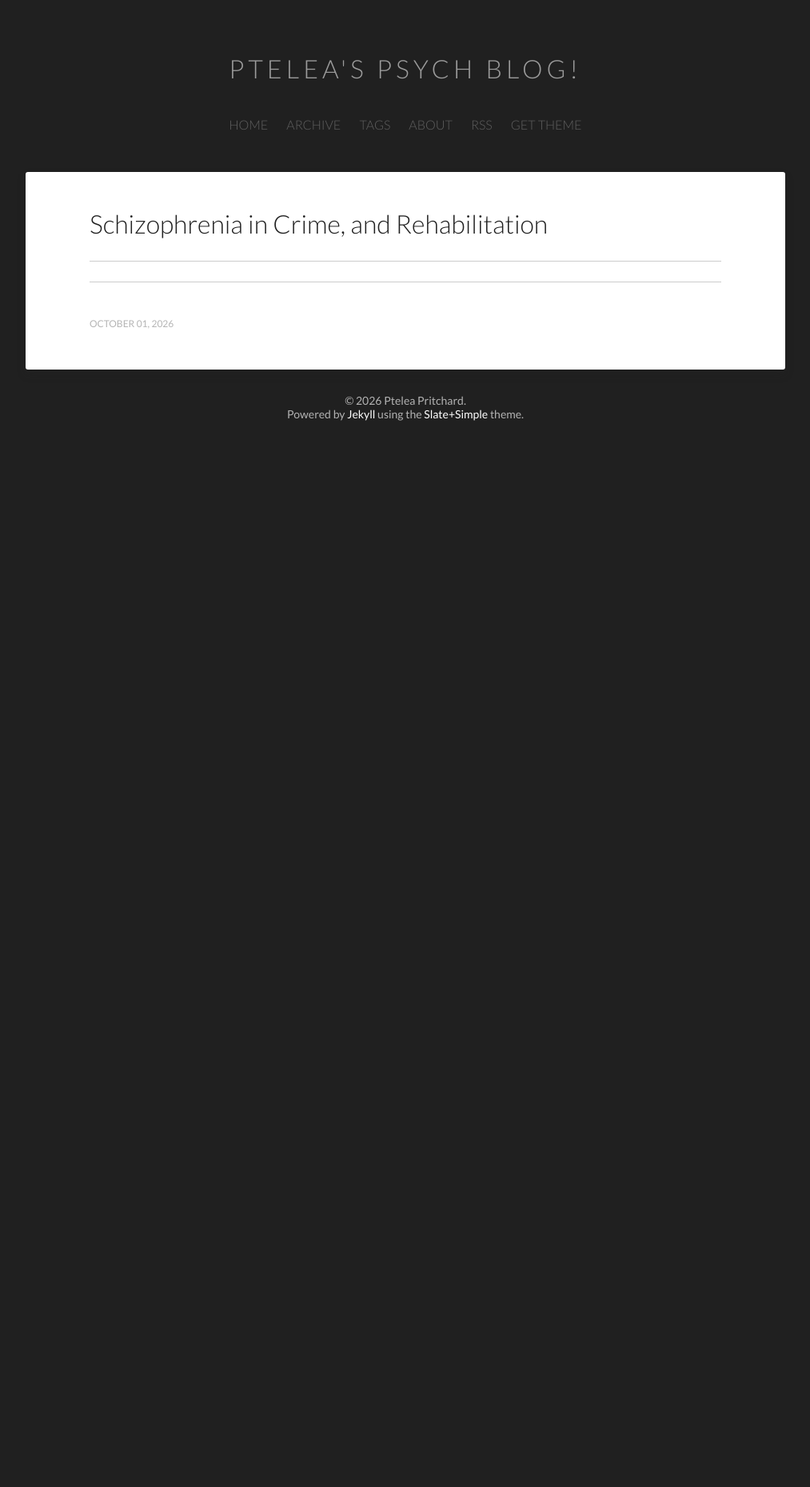
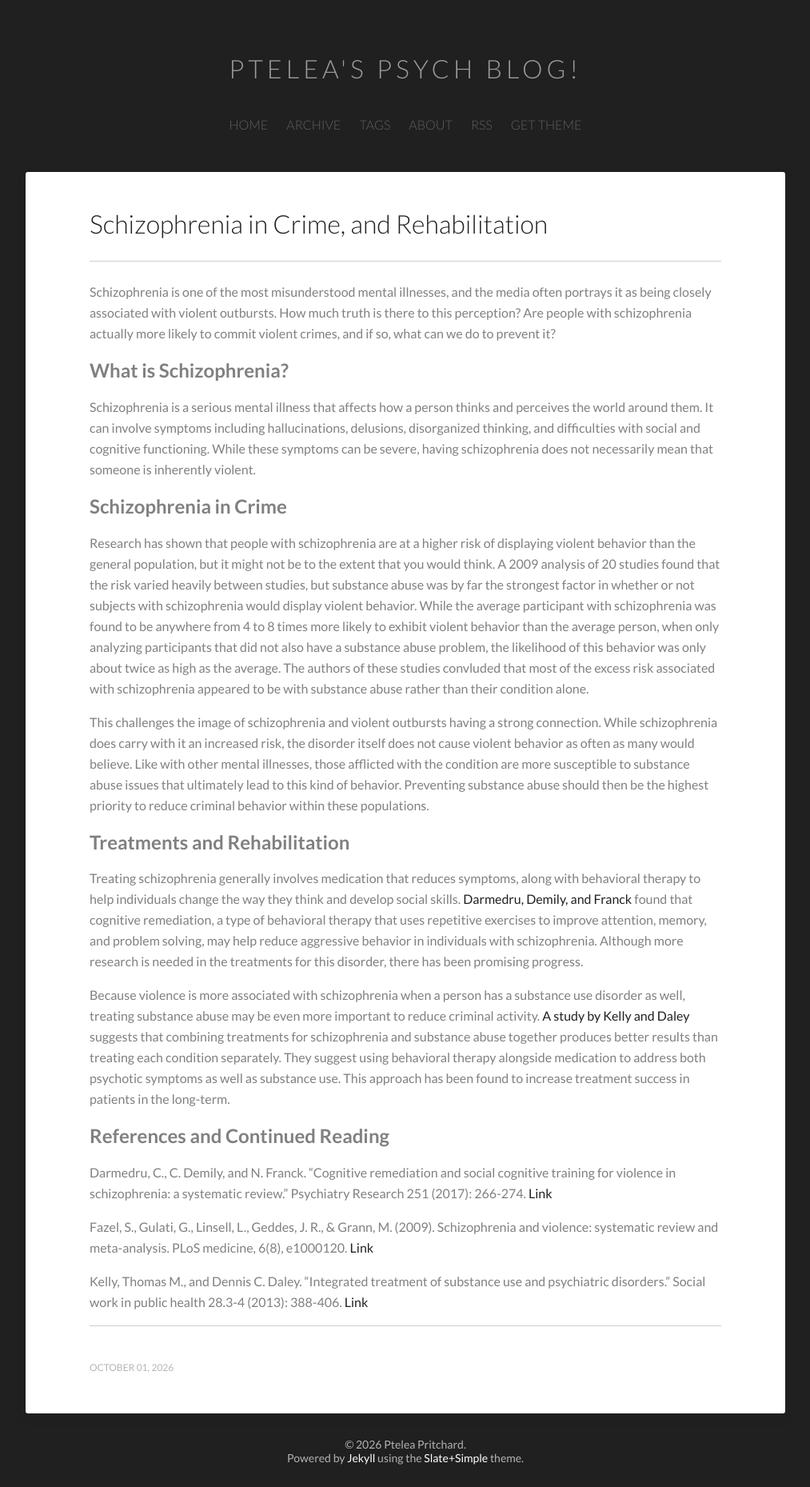
Before and after one commit to pteleapritchard/pteleapritchard.github.io, a Jekyll site: the page built from _posts/2026-10-01-schizophrenia-in-crime.md, in a window 1280 px wide. Shown: the whole page at 80% size, without its empty margins (133-1146 px from the left). Built offline with Jekyll 4.4.1, drawn with Linux system fonts in a browser that asks for light colours; before the commit the page ends 900 px from its top, so only the background shows below that.

Commit message:
Blog 10-01

```diff
--- a/_posts/2026-10-01-schizophrenia-in-crime.md
+++ b/_posts/2026-10-01-schizophrenia-in-crime.md
@@ -5,3 +5,32 @@ title: "Schizophrenia in Crime, and Rehabilitation"
 tags: []
 date-string: OCTOBER 01, 2026
 ---
+Schizophrenia is one of the most misunderstood mental illnesses, and the media often portrays it as being closely associated with violent outbursts. How much truth is there to this perception? Are people with schizophrenia actually more likely to commit violent crimes, and if so, what can we do to prevent it?
+
+## What is Schizophrenia?
+
+Schizophrenia is a serious mental illness that affects how a person thinks and perceives the world around them. It can involve symptoms including hallucinations, delusions, disorganized thinking, and difficulties with social and cognitive functioning. While these symptoms can be severe, having schizophrenia does not necessarily mean that someone is inherently violent.
+
+## Schizophrenia in Crime
+
+Research has shown that people with schizophrenia are at a higher risk of displaying violent behavior than the general population, but it might not be to the extent that you would think. A 2009 analysis of 20 studies found that the risk varied heavily between studies, but substance abuse was by far the strongest factor in whether or not subjects with schizophrenia would display violent behavior. While the average participant with schizophrenia was found to be anywhere from 4 to 8 times more likely to exhibit violent behavior than the average person, when only analyzing participants that did not also have a substance abuse problem, the likelihood of this behavior was only about twice as high as the average. The authors of these studies convluded that most of the excess risk associated with schizophrenia appeared to be with substance abuse rather than their condition alone.
+
+This challenges the image of schizophrenia and violent outbursts having a strong connection. While schizophrenia does carry with it an increased risk, the disorder itself does not cause violent behavior as often as many would believe. Like with other mental illnesses, those afflicted with the condition are more susceptible to substance abuse issues that ultimately lead to this kind of behavior. Preventing substance abuse should then be the highest priority to reduce criminal behavior within these populations.
+
+## Treatments and Rehabilitation
+
+Treating schizophrenia generally involves medication that reduces symptoms, along with behavioral therapy to help individuals change the way they think and develop social skills. [Darmedru, Demily, and Franck][darmedru-link] found that cognitive remediation, a type of behavioral therapy that uses repetitive exercises to improve attention, memory, and problem solving, may help reduce aggressive behavior in individuals with schizophrenia. Although more research is needed in the treatments for this disorder, there has been promising progress.
+
+Because violence is more associated with schizophrenia when a person has a substance use disorder as well, treating substance abuse may be even more important to reduce criminal activity. [A study by Kelly and Daley][kelly-link] suggests that combining treatments for schizophrenia and substance abuse together produces better results than treating each condition separately. They suggest using behavioral therapy alongside medication to address both psychotic symptoms as well as substance use. This approach has been found to increase treatment success in patients in the long-term.
+
+## References and Continued Reading
+
+Darmedru, C., C. Demily, and N. Franck. "Cognitive remediation and social cognitive training for violence in schizophrenia: a systematic review." Psychiatry Research 251 (2017): 266-274. [Link][darmedru-link]
+
+Fazel, S., Gulati, G., Linsell, L., Geddes, J. R., & Grann, M. (2009). Schizophrenia and violence: systematic review and meta-analysis. PLoS medicine, 6(8), e1000120. [Link][fazel-link]
+
+Kelly, Thomas M., and Dennis C. Daley. "Integrated treatment of substance use and psychiatric disorders." Social work in public health 28.3-4 (2013): 388-406. [Link][kelly-link]
+
+[darmedru-link]: https://d1wqtxts1xzle7.cloudfront.net/58132761/Remediation_cognitive___violence_dans_la_schizophrenie_Darmedru_et_al__2017-libre.pdf?1546879827=&response-content-disposition=inline%3B+filename%3DCognitive_remediation_and_social_cogniti.pdf&Expires=1791017853&Signature=Q~VZtjgMsS1s3q-VIyhY7l046OfzAPGNAG0JQsatXzObka3C29eqBSGs5nqnq7-Dq~SG84SFu-xjv5VL1YI22h7UP8B4X9nLsecE2rr5RFgj1SWwApbfrYREu6hWl6Cmc1Qcx6eUpzSspBnp0~5~aUazRd-sXhdQeVHkfCPiJo6kxaMvrssI7GOvohTMrWcvxGQzKgg-pWGkw5RU5QLTMPEmgXYCMohk5SNkR6UClxDCnp7pOGtxi-l374TPmhOdGuLVSsNfOKuNLWa-RMn8Ibx~Pm1JL0zGAQdANGSItCZObsj5A68XUUCVE4l2gJc-SuzfxwyBADsVYRDqgNbviw__&Key-Pair-Id=APKAJLOHF5GGSLRBV4ZA
+[fazel-link]: https://journals.plos.org/plosone/article/file?id=10.1371/journal.pmed.1000120&type=printable
+[kelly-link]: https://pmc.ncbi.nlm.nih.gov/articles/PMC3753025/pdf/nihms494914.pdf
```
Also changed, not shown: _posts/2026-09-30-mental-illness-in-crime.md (+1 -3 lines).
